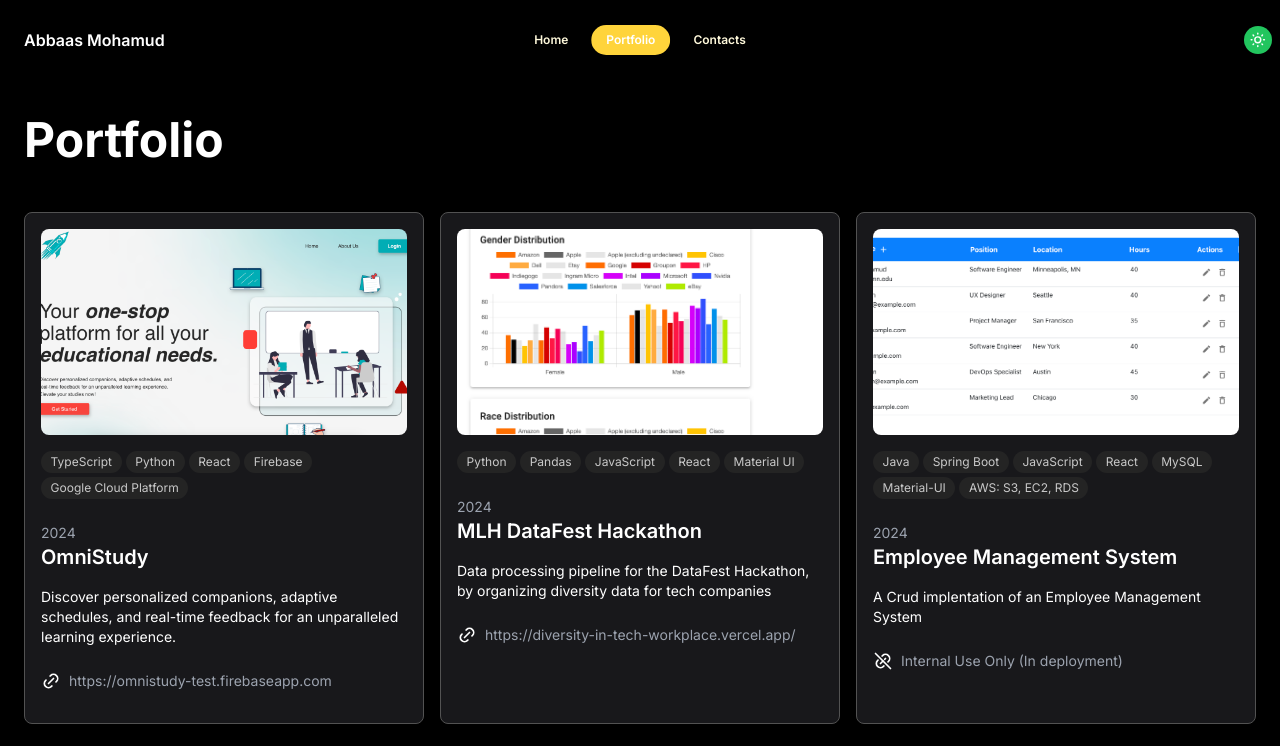
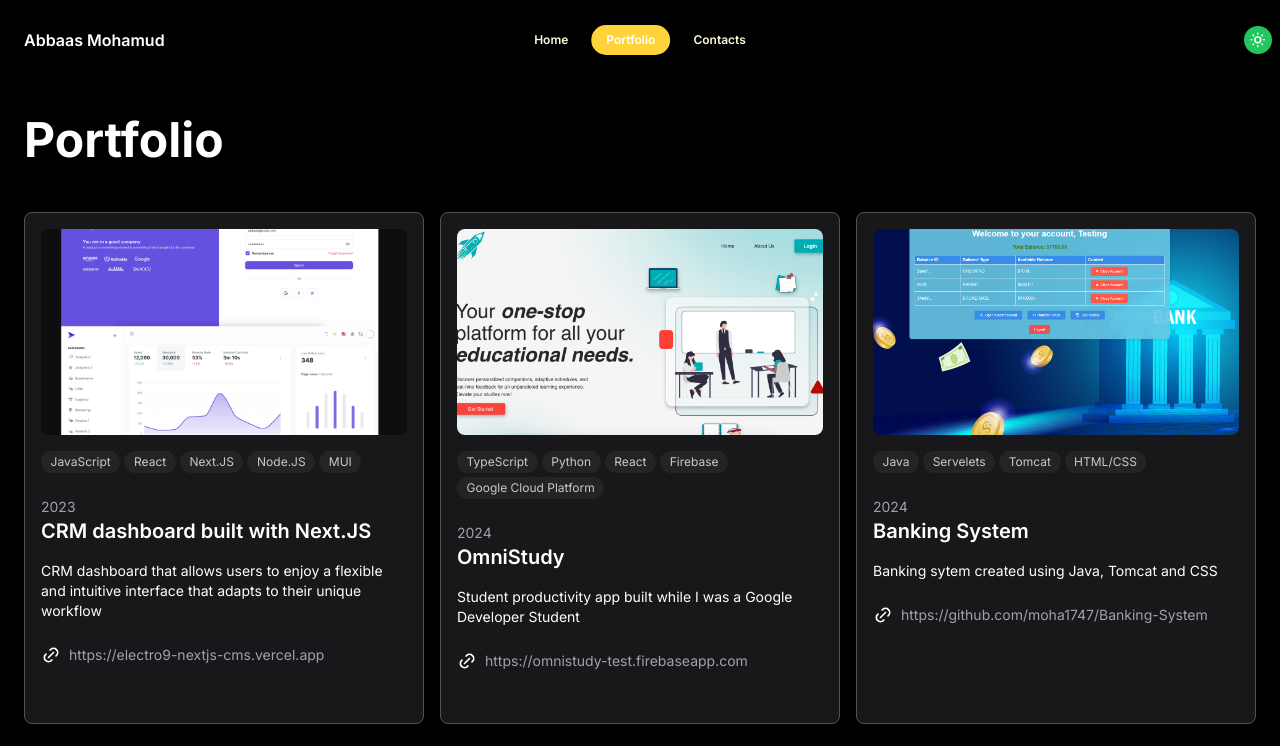
Before and after one commit to moha1747/portfolio, a Next.js app: page /portfolio in a window 1280 px wide. Shown: the top 746 px of the page. Built offline with nearby package versions, Linux system fonts and the light colour scheme.

Commit message:
Added two more projects to portfolio:

```diff
--- a/src/components/appshell.tsx
+++ b/src/components/appshell.tsx
@@ -42,7 +42,7 @@
     if (contactsBorder) {
       let count = 0;
       const blink = setInterval(() => {
-        contactsBorder.border = `1px solid #22c55e`;
+        contactsBorder.border = `1px solid #22455e`;
         setTimeout(() => {
           contactsBorder.border = `1px solid transparent`;
         }, 500);
--- a/src/data/portfolio.ts
+++ b/src/data/portfolio.ts
@@ -14,6 +14,8 @@
 import main from "@/assets/images/portfolio/main.png";
 import chat from "@/assets/images/portfolio/chat.png";
 import quote from "@/assets/images/portfolio/Quote.png";
+import banking from "@/assets/images/banking.png"
+import nextjs from "@/assets/images/portfolio/nextjs.png"
 
 
 
@@ -22,11 +24,20 @@
 
 export const portfolioData: PortfolioType[] = [
   {
+    url: "https://electro9-nextjs-cms.vercel.app",
+    year: 2023,
+    title: "CRM dashboard built with Next.JS",
+    description:
+      "CRM dashboard that allows users to enjoy a flexible and intuitive interface that adapts to their unique workflow",
+    image: nextjs.src,
+    tags: ["JavaScript", "React", "Next.JS", "Node.JS", "MUI"],
+  },
+  {
     url: "https://omnistudy-test.firebaseapp.com",
     year: 2024,
     title: "OmniStudy",
     description:
-      "Discover personalized companions, adaptive schedules, and real-time feedback for an unparalleled learning experience.",
+      "Student productivity app built while I was a Google Developer Student",
     image: omnistudy.src,
     tags: [
       "TypeScript",
@@ -37,14 +48,14 @@
     ],
   },
   {
-    url: "https://diversity-in-tech-workplace.vercel.app/",
+    url: "https://github.com/moha1747/Banking-System",
     year: 2024,
-    title: "MLH DataFest Hackathon",
-    description:
-      "Data processing pipeline for the DataFest Hackathon, by organizing diversity data for tech companies",
-    image: hackathon.src,
-    tags: ["Python", "Pandas", "JavaScript", "React", "Material UI"],
+    title: "Banking System",
+    description: "Banking sytem created using Java, Tomcat and CSS",
+    image: banking.src,
+    tags: ["Java", "Servelets", "Tomcat", "HTML/CSS"],
   },
+
   // {
   //   urlMissingReason: "Internal Use Only (In deployment)",
   //   year: 2024,
@@ -54,8 +65,9 @@
   //   image: game.src,
   //   tags: ["JavaScript", "React", "Tailwind", "Data Structures & Algorithms"],
   // },
+
   {
-    urlMissingReason: "Internal Use Only (In deployment)",
+    url: "https://github.com/moha1747/Employee-Management-System",
     year: 2024,
     title: "Employee Management System",
     description: "A Crud implentation of an Employee Management System",
@@ -70,15 +82,16 @@
       "AWS: S3, EC2, RDS",
     ],
   },
-  // {
-  //   urlMissingReason: "Quote Api no longer working",
-  //   year: 2024,
-  //   title: "Quote of the day",
-  //   description:
-  //     "A web app that generates a random quote or based on key words used through search feature",
-  //   image: quote.src,
-  //   tags: ["JavaScript", "Node.JS", "React", "Tailwind",],
-  // },
+  {
+    url: "https://diversity-in-tech-workplace.vercel.app/",
+    year: 2024,
+    title: "MLH DataFest Hackathon",
+    description:
+      "Data processing pipeline for the DataFest Hackathon, by organizing diversity data for tech companies",
+    image: hackathon.src,
+    tags: ["Python", "Pandas", "JavaScript", "React", "MUI"],
+  },
+
   // {
   //   urlMissingReason: "Internal Use Only (In deployment)",
   //   year: 2024,
--- a/src/data/work.ts
+++ b/src/data/work.ts
@@ -61,4 +61,5 @@
     companyLogo: codePath.src,
     jobTitle: "Web Developer Tech Fellow",
   },
+
 ];
```
Also changed, not shown: src/assets/images/banking.png (added), src/assets/images/portfolio/nextjs.png (added).
